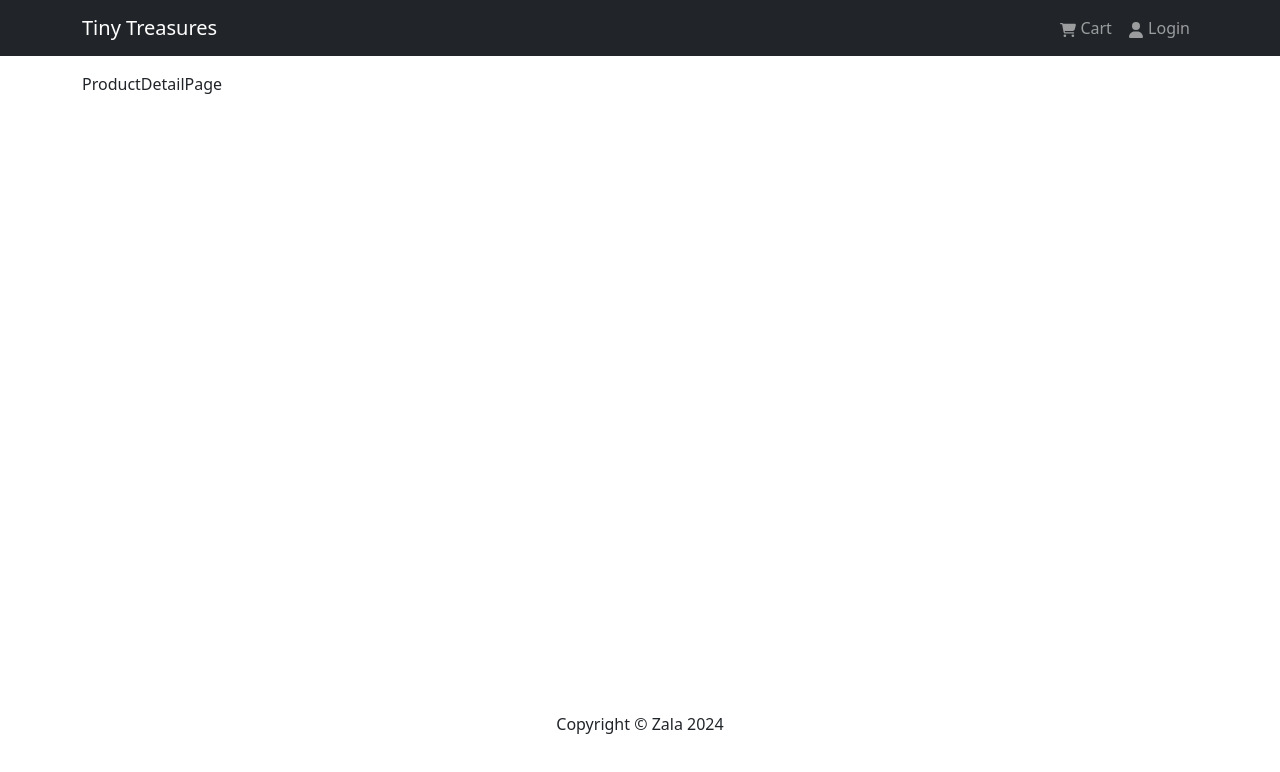
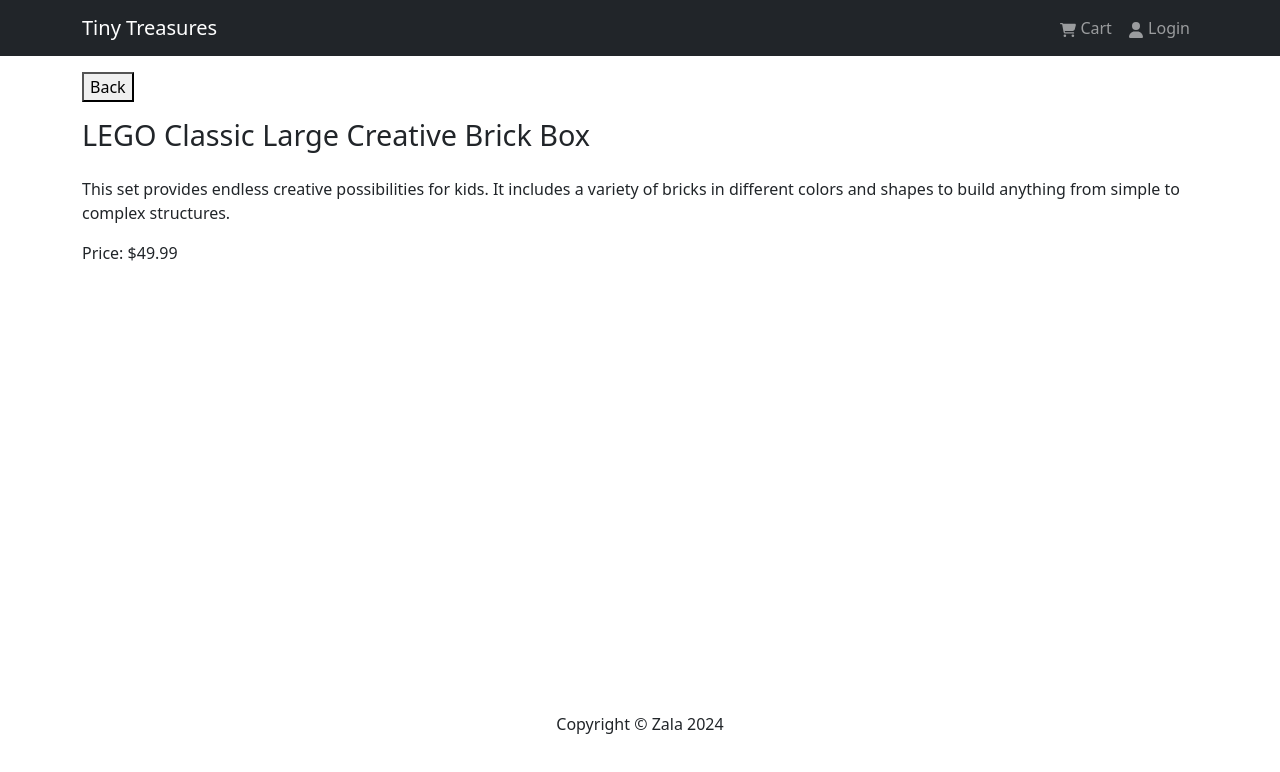
Before and after one commit to zala-dev/Tiny-Treasures, a React (Create React App) app: page /product/1 in a window 1280 px wide. Shown: the top 772 px of the page. Built offline with nearby package versions, Linux system fonts and the light colour scheme.

Commit message:
setup product detail page

```diff
--- a/src/components/Product.jsx
+++ b/src/components/Product.jsx
@@ -1,14 +1,17 @@
 import React from "react";
 import { Card } from "react-bootstrap";
+import { Link } from "react-router-dom";
 
 const Product = ({ product }) => {
   return (
     <Card className="my-3 py-3 rounded" title={product.name}>
       <Card.Img src={product.image} className="card-img-top" />
       <Card.Body>
-        <Card.Title as="div" className="product-title">
-          {product.name}
-        </Card.Title>
+        <Link to={`product/${product.id}`}>
+          <Card.Title as="div" className="product-title">
+            {product.name}
+          </Card.Title>
+        </Link>
         <Card.Text as="div">{`${product.numReviews} reviews`}</Card.Text>
         <Card.Text as="h3">${product.price}</Card.Text>
       </Card.Body>
--- a/src/mock-data/productsMockData.js
+++ b/src/mock-data/productsMockData.js
@@ -1,5 +1,6 @@
 const products = [
   {
+    id: 1,
     name: "LEGO Classic Large Creative Brick Box",
     image: "/images/lego.jpg",
     description:
@@ -12,6 +13,7 @@
     numReviews: 35,
   },
   {
+    id: 2,
     name: "Fisher-Price Little People City Skyway",
     image: "/images/skyway.jpg",
     description:
@@ -24,6 +26,7 @@
     numReviews: 28,
   },
   {
+    id: 3,
     name: "Melissa & Doug Wooden Train Set",
     image: "/images/melissa.jpg",
     description:
@@ -36,6 +39,7 @@
     numReviews: 22,
   },
   {
+    id: 4,
     name: "Barbie Dreamhouse Dollhouse",
     image: "/images/barbiedreamhouse.jpg",
     description:
@@ -48,6 +52,7 @@
     numReviews: 18,
   },
   {
+    id: 5,
     name: "VTech KidiZoom Camera",
     image: "/images/vtech.jpg",
     description:
@@ -60,6 +65,7 @@
     numReviews: 30,
   },
   {
+    id: 6,
     name: "LeapFrog LeapPad Academy",
     image: "/images/leappad.jpg",
     description:
--- a/src/pages/ProductDetailPage.jsx
+++ b/src/pages/ProductDetailPage.jsx
@@ -1,7 +1,29 @@
 import React from "react";
+import products from "../mock-data/productsMockData.js";
+import { useParams, useNavigate } from "react-router-dom";
 
 const ProductDetailPage = () => {
-  return <div>ProductDetailPage</div>;
+  const { id: productId } = useParams();
+  const navigate = useNavigate();
+
+  const product = products.find((product) => product.id === Number(productId));
+
+  if (!product) {
+    return <div>Product not found</div>;
+  }
+
+  const handleBackClick = () => {
+    navigate(-1);
+  };
+
+  return (
+    <div>
+      <button onClick={handleBackClick}>Back</button>
+      <h1>{product.name}</h1>
+      <p>{product.description}</p>
+      <p>Price: ${product.price}</p>
+    </div>
+  );
 };
 
 export default ProductDetailPage;
```
